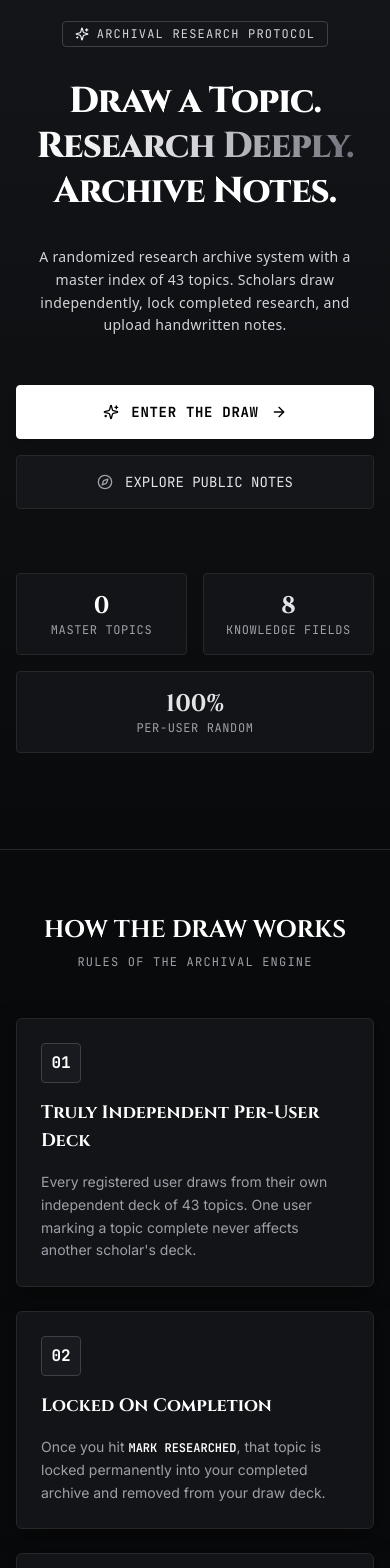
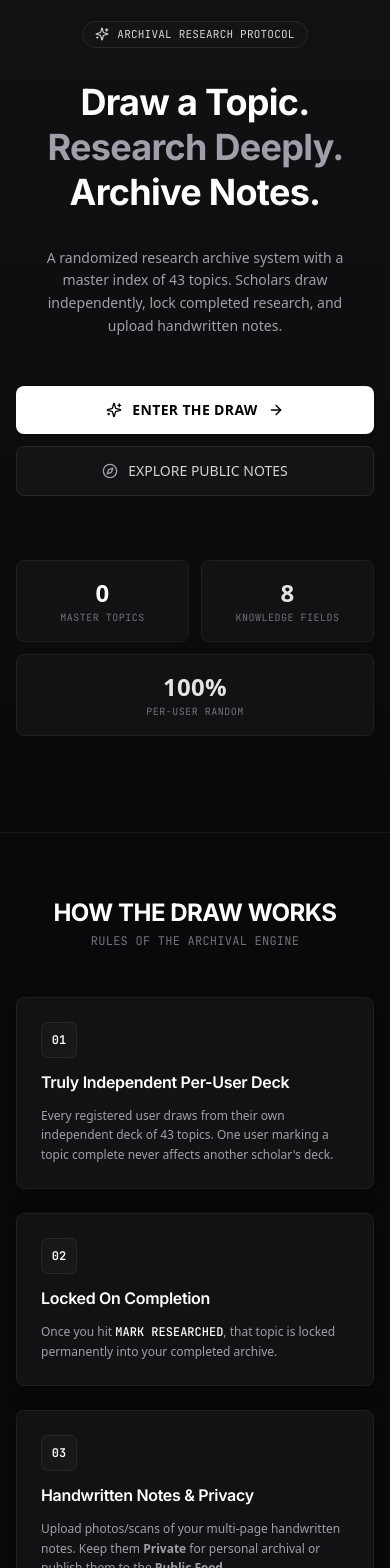
Before and after one commit to atharva07-SYS/nerd, a Next.js app: page / in a window 390 px wide. Shown: the part 140-1708 px from the top of the page. Built offline with nearby package versions, Linux system fonts and the light colour scheme; no server answers; the database is empty.

Commit message:
Refine typography to minimal clean Inter font and enforce peaceful monochrome design across app

```diff
--- a/src/app/globals.css
+++ b/src/app/globals.css
@@ -1,11 +1,11 @@
 @import "tailwindcss";
 
 :root {
-  --bg-archive: #090a0b;
-  --surface-card: #121417;
-  --surface-card-hover: #181a1f;
-  --border-card: #27272a;
-  --text-primary: #f4f4f5;
+  --bg-archive: #09090b;
+  --surface-card: #121215;
+  --surface-card-hover: #18181c;
+  --border-card: #1f1f23;
+  --text-primary: #fafafa;
   --text-secondary: #a1a1aa;
   --text-muted: #71717a;
 }
@@ -20,40 +20,43 @@ body {
   -webkit-font-smoothing: antialiased;
 }
 
+/* Minimal Typography Tokens */
 .font-serif-archive {
-  font-family: var(--font-cinzel), Georgia, serif;
+  font-family: var(--font-inter), system-ui, -apple-system, sans-serif;
+  letter-spacing: -0.02em;
 }
 
 .font-mono-archive {
-  font-family: var(--font-mono), 'Courier New', monospace;
+  font-family: var(--font-mono), monospace;
+  letter-spacing: 0.02em;
 }
 
-/* Archival card styling - Monochrome High Delight */
+/* Archival Card Styling - Minimal Peaceful Monochrome */
 .archive-card {
   background: var(--surface-card);
   border: 1px solid var(--border-card);
-  border-radius: 6px;
-  box-shadow: 0 4px 20px rgba(0, 0, 0, 0.5);
+  border-radius: 8px;
+  box-shadow: 0 4px 20px rgba(0, 0, 0, 0.4);
   position: relative;
   transition: all 0.2s ease-in-out;
 }
 
 .archive-card:hover {
-  border-color: #3f3f46;
+  border-color: #27272a;
   background: var(--surface-card-hover);
 }
 
 .archive-card-header {
-  border-bottom: 1px solid #27272a;
+  border-bottom: 1px solid #1f1f23;
   padding: 0.75rem 1.25rem;
 }
 
-/* Monochrome High-Delight Primary Button */
+/* Minimal Monochrome Primary Button */
 .btn-monochrome-primary {
   background-color: #ffffff;
-  color: #090a0b;
-  font-weight: 700;
-  border-radius: 4px;
+  color: #09090b;
+  font-weight: 600;
+  border-radius: 6px;
   transition: all 0.15s ease-in-out;
   border: 1px solid #ffffff;
 }
@@ -64,13 +67,13 @@ body {
   transform: translateY(-1px);
 }
 
-/* Monochrome High-Delight Secondary Button */
+/* Minimal Monochrome Secondary Button */
 .btn-monochrome-secondary {
-  background-color: #181a1f;
-  color: #f4f4f5;
-  font-weight: 600;
+  background-color: #18181b;
+  color: #fafafa;
+  font-weight: 500;
   border: 1px solid #27272a;
-  border-radius: 4px;
+  border-radius: 6px;
   transition: all 0.15s ease-in-out;
 }
 
@@ -80,67 +83,65 @@ body {
   color: #ffffff;
 }
 
-/* Ink stamp badges - Tactile Monochrome */
+/* Ink Stamp Badges - Minimal Monochrome */
 .ink-stamp {
   display: inline-flex;
   align-items: center;
   gap: 0.35rem;
   font-family: var(--font-mono), monospace;
-  font-size: 0.72rem;
-  font-weight: 700;
-  letter-spacing: 0.08em;
+  font-size: 0.7rem;
+  font-weight: 600;
+  letter-spacing: 0.05em;
   text-transform: uppercase;
-  padding: 0.25rem 0.65rem;
-  border-radius: 3px;
-  border: 1.5px solid currentColor;
+  padding: 0.2rem 0.55rem;
+  border-radius: 4px;
+  border: 1px solid currentColor;
 }
 
 .ink-stamp-completed {
-  color: #ffffff;
-  border-color: #71717a;
+  color: #fafafa;
+  border-color: #3f3f46;
   background-color: #18181b;
-  transform: rotate(-1deg);
 }
 
 .ink-stamp-drawn {
   color: #e4e4e7;
-  border-color: #52525b;
-  background-color: #18181b;
-  transform: rotate(1deg);
+  border-color: #27272a;
+  background-color: #141416;
 }
 
 .ink-stamp-public {
   color: #fafafa;
-  border-color: #52525b;
-  background-color: #181a1f;
+  border-color: #3f3f46;
+  background-color: #18181b;
 }
 
 .ink-stamp-private {
-  color: #a1a1aa;
-  border-color: #3f3f46;
-  background-color: #121417;
+  color: #71717a;
+  border-color: #27272a;
+  background-color: #121215;
 }
 
-/* Custom scrollbars */
+/* Custom Scrollbar */
 ::-webkit-scrollbar {
-  width: 6px;
-  height: 6px;
+  width: 5px;
+  height: 5px;
 }
 
 ::-webkit-scrollbar-track {
-  background: #090a0b;
+  background: #09090b;
 }
 
 ::-webkit-scrollbar-thumb {
   background: #27272a;
-  border-radius: 3px;
+  border-radius: 4px;
 }
 
 ::-webkit-scrollbar-thumb:hover {
   background: #3f3f46;
 }
 
-/* Rolodex reel keyframe animation */
+/* Rolodex Reel Keyframe Animation */
 @keyframes slotSpin {
   0% { transform: translateY(-100%); opacity: 0.2; }
   50% { opacity: 0.8; }
--- a/src/app/layout.tsx
+++ b/src/app/layout.tsx
@@ -1,5 +1,5 @@
 import type { Metadata } from "next";
-import { Inter, Cinzel, JetBrains_Mono } from "next/font/google";
+import { Inter, JetBrains_Mono } from "next/font/google";
 import "./globals.css";
 import { Providers } from "@/components/Providers";
 import { Navbar } from "@/components/Navbar";
@@ -9,16 +9,10 @@ const inter = Inter({
   variable: "--font-inter",
 });
 
-const cinzel = Cinzel({
-  subsets: ["latin"],
-  variable: "--font-cinzel",
-  weight: ["400", "600", "700", "800"],
-});
-
 const jetbrainsMono = JetBrains_Mono({
   subsets: ["latin"],
   variable: "--font-mono",
-  weight: ["400", "500", "600", "700"],
+  weight: ["400", "500", "600"],
 });
 
 export const metadata: Metadata = {
@@ -33,18 +27,18 @@ export default function RootLayout({
   children: React.ReactNode;
 }>) {
   return (
-    <html lang="en" className={`${inter.variable} ${cinzel.variable} ${jetbrainsMono.variable}`}>
-      <body className="bg-[#0c0d0e] text-[#e6e8eb] antialiased min-h-screen flex flex-col selection:bg-red-900/60 selection:text-white">
+    <html lang="en" className={`${inter.variable} ${jetbrainsMono.variable}`}>
+      <body className="bg-[#09090b] text-[#fafafa] antialiased min-h-screen flex flex-col selection:bg-zinc-800 selection:text-white font-sans">
         <Providers>
           <Navbar />
           <main className="flex-1">{children}</main>
-          <footer className="border-t border-[#1a1d24] py-8 text-center font-mono-archive text-xs text-zinc-400">
+          <footer className="border-t border-[#18181b] py-8 text-center font-mono-archive text-xs text-zinc-500">
             <div className="max-w-7xl mx-auto px-4 flex flex-col sm:flex-row items-center justify-between gap-4">
               <div className="flex items-center gap-2">
-                <span className="text-red-500 font-bold">THE DRAW</span>
-                <span>— ARCHIVAL INDEX SYSTEM</span>
+                <span className="text-white font-semibold tracking-wider">THE DRAW</span>
+                <span className="text-zinc-600">— ARCHIVAL INDEX SYSTEM</span>
               </div>
-              <p className="text-zinc-400">
+              <p className="text-zinc-500">
                 Independent Per-User Randomization & Shared Master Catalog
               </p>
             </div>
--- a/src/app/page.tsx
+++ b/src/app/page.tsx
@@ -33,34 +33,31 @@ export default async function LandingPage() {
   }
 
   return (
-    <div className="min-h-screen bg-[#090a0b] text-[#f4f4f5]">
-      {/* Hero Section */}
-      <section className="relative border-b border-[#27272a] py-24 px-4 sm:px-6 lg:px-8 bg-gradient-to-b from-[#14161a] to-[#090a0b] overflow-hidden">
-        <div className="max-w-5xl mx-auto text-center space-y-8 relative z-10">
-          <div className="inline-flex items-center gap-2 px-3 py-1 rounded border border-[#3f3f46] bg-[#14161a] text-zinc-300 font-mono-archive text-xs tracking-widest uppercase">
-            <Sparkles className="w-3.5 h-3.5 text-zinc-100" />
+    <div className="min-h-screen bg-[#09090b] text-[#fafafa]">
+      {/* Minimal Peaceful Hero Section */}
+      <section className="relative border-b border-[#18181b] py-24 px-4 sm:px-6 lg:px-8 bg-gradient-to-b from-[#121215] to-[#09090b] overflow-hidden">
+        <div className="max-w-4xl mx-auto text-center space-y-8 relative z-10">
+          <div className="inline-flex items-center gap-2 px-3 py-1 rounded-full border border-[#27272a] bg-[#141417] text-zinc-300 font-mono-archive text-[11px] tracking-widest uppercase">
+            <Sparkles className="w-3.5 h-3.5 text-zinc-300" />
             <span>ARCHIVAL RESEARCH PROTOCOL</span>
           </div>
 
-          <h1 className="font-serif-archive text-4xl sm:text-6xl lg:text-7xl font-extrabold tracking-tight text-white leading-tight">
+          <h1 className="font-serif-archive text-4xl sm:text-6xl font-bold tracking-tight text-white leading-tight">
             Draw a Topic. <br />
-            <span className="text-transparent bg-clip-text bg-gradient-to-r from-white via-zinc-300 to-zinc-500">
-              Research Deeply.
-            </span>{" "}
-            Archive Notes.
+            <span className="text-zinc-400">Research Deeply.</span> Archive Notes.
           </h1>
 
-          {/* Clean Single/Double Line Balanced Subtitle Alignment (Photo 2 Fix) */}
-          <div className="max-w-3xl mx-auto text-center px-4">
-            <p className="text-zinc-300 font-sans text-sm sm:text-base leading-relaxed tracking-wide font-normal">
+          {/* Clean Single/Double Line Balanced Subtitle Alignment */}
+          <div className="max-w-2xl mx-auto text-center px-4">
+            <p className="text-zinc-400 font-sans text-sm sm:text-base leading-relaxed tracking-normal font-normal">
               A randomized research archive system with a master index of 43 topics. Scholars draw independently, lock completed research, and upload handwritten notes.
             </p>
           </div>
 
-          <div className="pt-4 flex flex-col sm:flex-row items-center justify-center gap-4 font-mono-archive text-sm">
+          <div className="pt-4 flex flex-col sm:flex-row items-center justify-center gap-3 font-sans text-sm">
             <Link
               href="/draw"
-              className="w-full sm:w-auto px-8 py-4 rounded bg-white hover:bg-zinc-200 text-black font-bold tracking-wider flex items-center justify-center gap-3 transition-all shadow-lg border border-white"
+              className="w-full sm:w-auto px-7 py-3.5 rounded-lg bg-white hover:bg-zinc-200 text-black font-semibold tracking-wide flex items-center justify-center gap-2.5 transition-all shadow-md"
             >
               <Sparkles className="w-4 h-4 text-black" />
               <span>ENTER THE DRAW</span>
@@ -69,7 +66,7 @@ export default async function LandingPage() {
 
             <Link
               href="/explore"
-              className="w-full sm:w-auto px-8 py-4 rounded bg-[#14161a] hover:bg-[#1f2229] text-zinc-200 hover:text-white border border-[#27272a] flex items-center justify-center gap-3 transition-colors"
+              className="w-full sm:w-auto px-7 py-3.5 rounded-lg bg-[#141417] hover:bg-[#1c1c20] text-zinc-300 hover:text-white border border-[#27272a] flex items-center justify-center gap-2.5 transition-colors font-medium"
             >
               <Compass className="w-4 h-4 text-zinc-400" />
               <span>EXPLORE PUBLIC NOTES</span>
@@ -77,67 +74,67 @@ export default async function LandingPage() {
           </div>
 
           {/* Quick Stats Banner */}
-          <div className="pt-8 grid grid-cols-2 sm:grid-cols-3 gap-4 max-w-3xl mx-auto font-mono-archive text-xs">
-            <div className="bg-[#121417] border border-[#27272a] p-4 rounded text-center">
-              <span className="block text-2xl font-bold font-serif-archive text-white">{totalTopics}</span>
-              <span className="text-zinc-400 uppercase tracking-wider">Master Topics</span>
+          <div className="pt-8 grid grid-cols-2 sm:grid-cols-3 gap-3 max-w-2xl mx-auto font-mono-archive text-xs">
+            <div className="bg-[#121215] border border-[#1f1f23] p-4 rounded-lg text-center">
+              <span className="block text-2xl font-bold text-white font-sans">{totalTopics}</span>
+              <span className="text-zinc-500 uppercase tracking-wider text-[10px]">Master Topics</span>
             </div>
-            <div className="bg-[#121417] border border-[#27272a] p-4 rounded text-center">
-              <span className="block text-2xl font-bold font-serif-archive text-zinc-200">{categories.length || 8}</span>
-              <span className="text-zinc-400 uppercase tracking-wider">Knowledge Fields</span>
+            <div className="bg-[#121215] border border-[#1f1f23] p-4 rounded-lg text-center">
+              <span className="block text-2xl font-bold text-zinc-200 font-sans">{categories.length || 8}</span>
+              <span className="text-zinc-500 uppercase tracking-wider text-[10px]">Knowledge Fields</span>
             </div>
-            <div className="bg-[#121417] border border-[#27272a] p-4 rounded text-center col-span-2 sm:col-span-1">
-              <span className="block text-2xl font-bold font-serif-archive text-zinc-200">100%</span>
-              <span className="text-zinc-400 uppercase tracking-wider">Per-User Random</span>
+            <div className="bg-[#121215] border border-[#1f1f23] p-4 rounded-lg text-center col-span-2 sm:col-span-1">
+              <span className="block text-2xl font-bold text-zinc-200 font-sans">100%</span>
+              <span className="text-zinc-500 uppercase tracking-wider text-[10px]">Per-User Random</span>
             </div>
           </div>
         </div>
       </section>
 
       {/* Core Rules & Concept Grid */}
-      <section className="py-16 px-4 sm:px-6 lg:px-8 max-w-7xl mx-auto">
-        <div className="text-center mb-12 space-y-2">
-          <h2 className="font-serif-archive text-2xl sm:text-3xl font-bold text-white">
+      <section className="py-16 px-4 sm:px-6 lg:px-8 max-w-6xl mx-auto">
+        <div className="text-center mb-12 space-y-1">
+          <h2 className="font-serif-archive text-2xl sm:text-3xl font-bold text-white tracking-tight">
             HOW THE DRAW WORKS
           </h2>
-          <p className="font-mono-archive text-xs text-zinc-400 uppercase tracking-widest">
+          <p className="font-mono-archive text-xs text-zinc-500 uppercase tracking-widest">
             Rules of the Archival Engine
           </p>
         </div>
 
         <div className="grid grid-cols-1 md:grid-cols-3 gap-6">
-          <div className="archive-card p-6 space-y-4">
-            <div className="w-10 h-10 rounded bg-[#181a1f] border border-[#3f3f46] flex items-center justify-center text-white font-mono font-bold">
+          <div className="archive-card p-6 space-y-3">
+            <div className="w-9 h-9 rounded-md bg-[#18181b] border border-[#27272a] flex items-center justify-center text-white font-mono text-xs font-semibold">
               01
             </div>
-            <h3 className="font-serif-archive text-lg font-bold text-white">
+            <h3 className="font-serif-archive text-base font-semibold text-white">
               Truly Independent Per-User Deck
             </h3>
-            <p className="text-sm text-zinc-400 leading-relaxed">
+            <p className="text-xs text-zinc-400 leading-relaxed font-sans">
               Every registered user draws from their own independent deck of 43 topics. One user marking a topic complete never affects another scholar&apos;s deck.
             </p>
           </div>
 
-          <div className="archive-card p-6 space-y-4">
-            <div className="w-10 h-10 rounded bg-[#181a1f] border border-[#3f3f46] flex items-center justify-center text-white font-mono font-bold">
+          <div className="archive-card p-6 space-y-3">
+            <div className="w-9 h-9 rounded-md bg-[#18181b] border border-[#27272a] flex items-center justify-center text-white font-mono text-xs font-semibold">
               02
             </div>
-            <h3 className="font-serif-archive text-lg font-bold text-white">
+            <h3 className="font-serif-archive text-base font-semibold text-white">
               Locked On Completion
             </h3>
-            <p className="text-sm text-zinc-400 leading-relaxed">
-              Once you hit <span className="text-white font-mono text-xs font-semibold">MARK RESEARCHED</span>, that topic is locked permanently into your completed archive and removed from your draw deck.
+            <p className="text-xs text-zinc-400 leading-relaxed font-sans">
+              Once you hit <span className="text-white font-mono text-xs font-medium">MARK RESEARCHED</span>, that topic is locked permanently into your completed archive.
             </p>
           </div>
 
-          <div className="archive-card p-6 space-y-4">
-            <div className="w-10 h-10 rounded bg-[#181a1f] border border-[#3f3f46] flex items-center justify-center text-white font-mono font-bold">
+          <div className="archive-card p-6 space-y-3">
+            <div className="w-9 h-9 rounded-md bg-[#18181b] border border-[#27272a] flex items-center justify-center text-white font-mono text-xs font-semibold">
               03
             </div>
-            <h3 className="font-serif-archive text-lg font-bold text-white">
+            <h3 className="font-serif-archive text-base font-semibold text-white">
               Handwritten Notes & Privacy
             </h3>
-            <p className="text-sm text-zinc-400 leading-relaxed">
+            <p className="text-xs text-zinc-400 leading-relaxed font-sans">
               Upload photos/scans of your multi-page handwritten notes. Keep them <strong>Private</strong> for personal archival or publish them to the <strong>Public Feed</strong>.
             </p>
           </div>
@@ -145,33 +142,33 @@ export default async function LandingPage() {
       </section>
 
       {/* Categories Preview */}
-      <section className="py-12 px-4 sm:px-6 lg:px-8 max-w-7xl mx-auto border-t border-[#27272a]">
+      <section className="py-12 px-4 sm:px-6 lg:px-8 max-w-6xl mx-auto border-t border-[#18181b]">
         <div className="flex flex-col sm:flex-row items-start sm:items-center justify-between mb-8 gap-4">
           <div>
-            <h2 className="font-serif-archive text-2xl font-bold text-white">
+            <h2 className="font-serif-archive text-xl font-bold text-white">
               THE MASTER TOPICS INDEX
             </h2>
-            <p className="font-mono-archive text-xs text-zinc-400 uppercase tracking-widest mt-1">
+            <p className="font-mono-archive text-xs text-zinc-500 uppercase tracking-widest mt-0.5">
               43 Deep Topics Across 8 Categories
             </p>
           </div>
           <Link
             href="/draw"
-            className="font-mono-archive text-xs text-zinc-300 hover:text-white flex items-center gap-1.5 underline"
+            className="font-mono-archive text-xs text-zinc-400 hover:text-white flex items-center gap-1.5 transition-colors"
           >
-            <span>VIEW FULL CATALOG IN DRAW DECK</span>
+            <span>VIEW CATALOG IN DRAW DECK</span>
             <ArrowRight className="w-3.5 h-3.5" />
           </Link>
         </div>
 
-        <div className="grid grid-cols-1 sm:grid-cols-2 lg:grid-cols-4 gap-4 font-mono-archive text-xs">
+        <div className="grid grid-cols-1 sm:grid-cols-2 lg:grid-cols-4 gap-3 font-mono-archive text-xs">
           {categories.map((cat) => (
             <div
               key={cat.category}
-              className="bg-[#121417] border border-[#27272a] p-4 rounded hover:border-[#3f3f46] transition-colors flex items-center justify-between"
+              className="bg-[#121215] border border-[#1f1f23] p-3.5 rounded-lg hover:border-[#27272a] transition-colors flex items-center justify-between"
             >
-              <span className="text-zinc-200 font-medium truncate pr-2">{cat.category}</span>
-              <span className="px-2 py-0.5 rounded bg-[#181a1f] border border-[#3f3f46] text-zinc-400 font-semibold">
+              <span className="text-zinc-300 font-medium truncate pr-2">{cat.category}</span>
+              <span className="px-2 py-0.5 rounded bg-[#18181b] border border-[#27272a] text-zinc-400 text-[10px] font-medium">
                 {cat._count.id} topics
               </span>
             </div>
@@ -181,21 +178,21 @@ export default async function LandingPage() {
 
       {/* Public Notes Teaser */}
       {samplePublicNotes.length > 0 && (
-        <section className="py-12 px-4 sm:px-6 lg:px-8 max-w-7xl mx-auto border-t border-[#27272a]">
+        <section className="py-12 px-4 sm:px-6 lg:px-8 max-w-6xl mx-auto border-t border-[#18181b]">
           <div className="flex items-center justify-between mb-8">
             <div>
-              <h2 className="font-serif-archive text-2xl font-bold text-white">
+              <h2 className="font-serif-archive text-xl font-bold text-white">
                 RECENT SCHOLARLY ARCHIVES
               </h2>
-              <p className="font-mono-archive text-xs text-zinc-400 uppercase tracking-widest mt-1">
+              <p className="font-mono-archive text-xs text-zinc-500 uppercase tracking-widest mt-0.5">
                 Handwritten Notes Shared Publicly
               </p>
             </div>
             <Link
               href="/explore"
-              className="font-mono-archive text-xs text-zinc-300 hover:text-white flex items-center gap-1 underline"
+              className="font-mono-archive text-xs text-zinc-400 hover:text-white flex items-center gap-1 transition-colors"
             >
-              <span>EXPLORE ALL PUBLIC NOTES</span>
+              <span>EXPLORE PUBLIC FEED</span>
               <ArrowRight className="w-3.5 h-3.5" />
             </Link>
           </div>
@@ -215,7 +212,7 @@ export default async function LandingPage() {
                   href={`/explore/${note.id}`}
                   className="archive-card block group overflow-hidden"
                 >
-                  <div className="h-44 bg-[#0a0a0c] relative overflow-hidden border-b border-[#27272a]">
+                  <div className="h-44 bg-[#0d0d0f] relative overflow-hidden border-b border-[#1f1f23]">
                     {parsedUrls[0] ? (
                       // eslint-disable-next-line @next/next/no-img-element
                       <img
@@ -231,19 +228,19 @@ export default async function LandingPage() {
                     <span className="absolute top-2 right-2 ink-stamp ink-stamp-public">
                       PUBLIC
                     </span>
-                    <span className="absolute bottom-2 left-2 px-2 py-0.5 rounded bg-black/70 backdrop-blur text-[10px] font-mono-archive text-zinc-300 border border-zinc-700">
+                    <span className="absolute bottom-2 left-2 px-2 py-0.5 rounded bg-black/80 backdrop-blur text-[10px] font-mono-archive text-zinc-300 border border-zinc-800">
                       {parsedUrls.length} PAGE{parsedUrls.length > 1 ? "S" : ""}
                     </span>
                   </div>
 
                   <div className="p-4 space-y-2">
-                    <span className="font-mono-archive text-[10px] text-zinc-400 uppercase tracking-widest block truncate">
+                    <span className="font-mono-archive text-[10px] text-zinc-500 uppercase tracking-widest block truncate">
                       {note.topic.category}
                     </span>
-                    <h3 className="font-serif-archive font-bold text-white group-hover:text-zinc-300 transition-colors line-clamp-2">
+                    <h3 className="font-serif-archive font-medium text-white group-hover:text-zinc-300 transition-colors line-clamp-2 text-sm">
                       {note.topic.title}
                     </h3>
-                    <p className="font-mono-archive text-xs text-zinc-400 pt-2 flex items-center justify-between border-t border-[#27272a]">
+                    <p className="font-mono-archive text-[11px] text-zinc-500 pt-2 flex items-center justify-between border-t border-[#1f1f23]">
                       <span>BY: {note.user.name}</span>
                       <span>{new Date(note.createdAt).toLocaleDateString()}</span>
                     </p>
```
